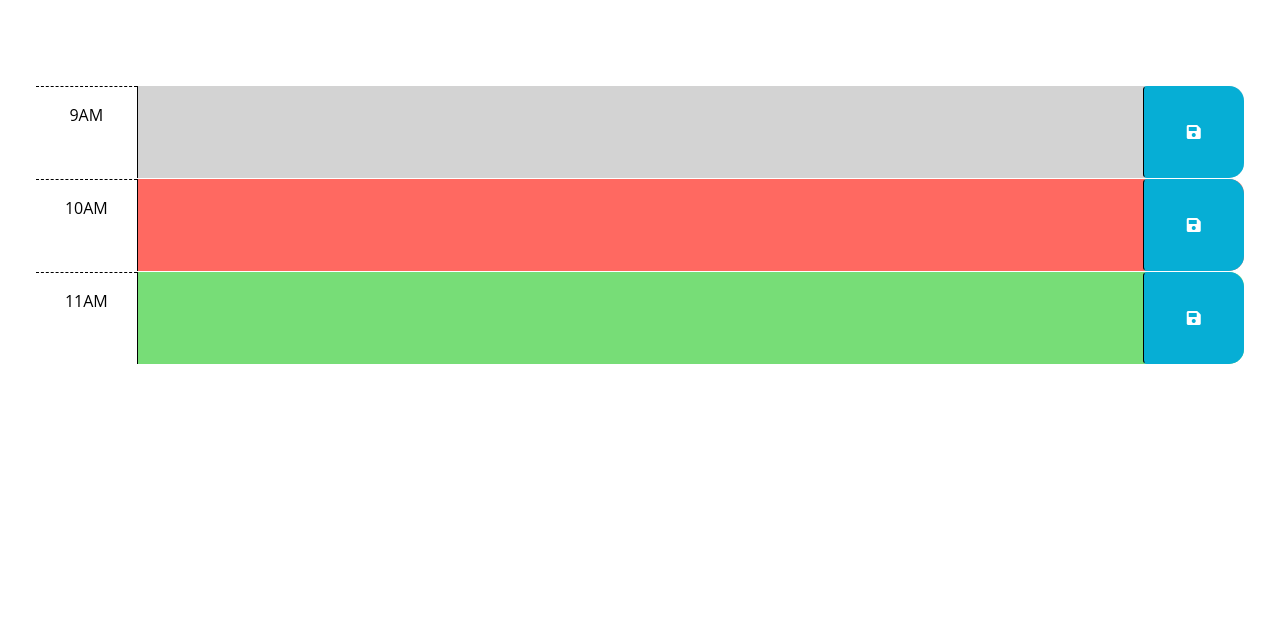
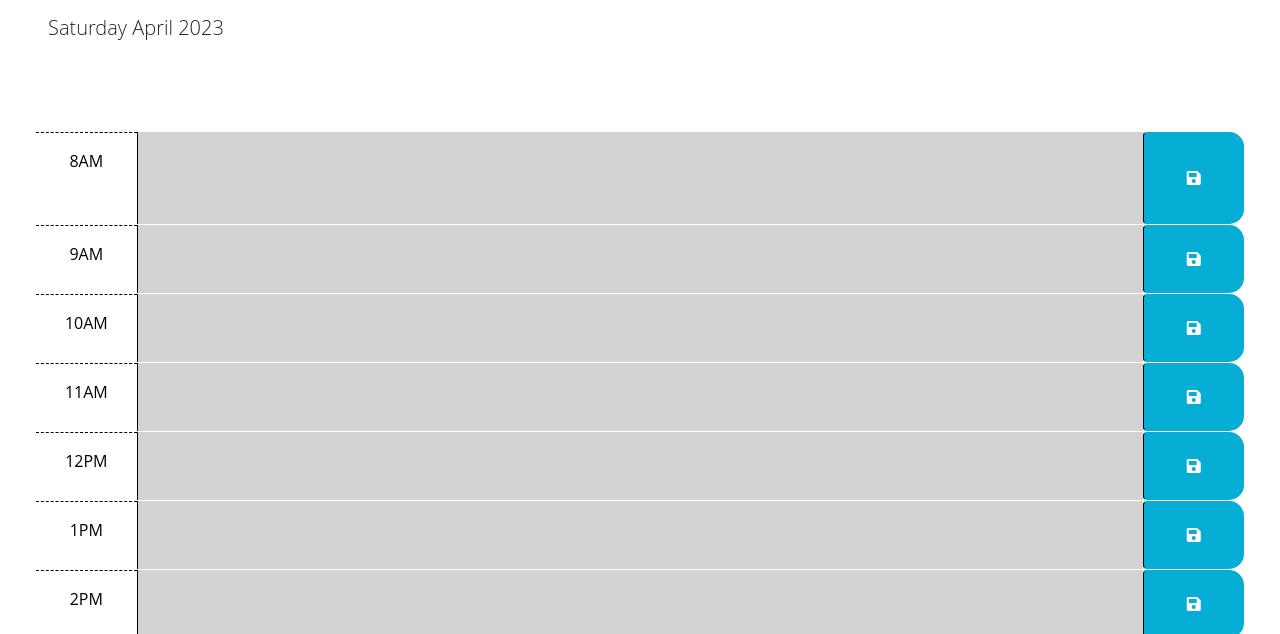
Before and after one commit to pjt3232/Work-Day-Scheduler, a plain HTML site: page index.html in a window 1280 px wide. Shown: the part 166-800 px from the top of the page. Drawn offline with nearby package versions, Linux system fonts and the light colour scheme; files that its build step writes are made by us from their sources.

Commit message:
JavaScript file done

```diff
--- a/assets/script.js
+++ b/assets/script.js
@@ -1,23 +1,55 @@
-// Wrap all code that interacts with the DOM in a call to jQuery to ensure that
-// the code isn't run until the browser has finished rendering all the elements
-// in the html.
-$(function () {
-    // TODO: Add a listener for click events on the save button. This code should
-    // use the id in the containing time-block as a key to save the user input in
-    // local storage. HINT: What does `this` reference in the click listener
-    // function? How can DOM traversal be used to get the "hour-x" id of the
-    // time-block containing the button that was clicked? How might the id be
-    // useful when saving the description in local storage?
-    //
-    // TODO: Add code to apply the past, present, or future class to each time
-    // block by comparing the id to the current hour. HINTS: How can the id
-    // attribute of each time-block be used to conditionally add or remove the
-    // past, present, and future classes? How can Day.js be used to get the
-    // current hour in 24-hour time?
-    //
-    // TODO: Add code to get any user input that was saved in localStorage and set
-    // the values of the corresponding textarea elements. HINT: How can the id
-    // attribute of each time-block be used to do this?
-    //
-    // TODO: Add code to display the current date in the header of the page.
-  });
+//.ready() is a jQuery function that waits for the HTML document to be fully loaded before running the JavaScript code inside the function
+$(document).ready(function () {
+    //grabs the current day for the main header
+    var currentDay = dayjs().format("dddd MMMM YYYY");
+    $("#currentDay").text(currentDay);
+
+    //sets the work hours and grabs the planner element
+    var workHours = ["9AM", "10AM", "11AM", "12PM", "1PM", "2PM", "3PM", "4PM", "5PM", "6PM", "7PM", "8PM"];
+    var planner = $(".container-fluid");
+
+    //for loop that creates the time block, time, and description for each work hour
+    for(var i = 0; i < workHours.length; i++) {
+        var timeBlockEl = $("<div>").addClass("row time-block");
+        var timeEl = $("<div>").addClass("col-2 col-md-1 hour text-center py-3").text(workHours[i]);
+        var descriptionEl = $("<textarea>").addClass("col-8 col-md-10 description");
+
+        //adds different colored class depending on the day.js().hour() function
+        //i + 8 because the work hours don't start until 8AM and go till the length of the workHours array
+        if(dayjs().hour() > i + 9) {
+            descriptionEl.addClass("past");
+        } else if (dayjs().hour() === i + 9) {
+            descriptionEl.addClass("present");
+        } else {
+            descriptionEl.addClass("future");
+        }
+
+        //creates a save button with a save button icon class
+        var saveBtn = $("<button>").addClass("saveBtn btn col-2 col-md-1").html("<i class='fas fa-save'></i>");
+        //retrieves the local storage of the item that's assigned to the particular time
+        var savedEvent = localStorage.getItem(workHours[i]);
+
+        //if there's information tied to the local storage of a particular time the description value will be that
+        if(savedEvent) {
+            descriptionEl.val(savedEvent);
+        }
+
+        //for each time in the workHours array there will be an appended time, description, and save button in the HTML
+        timeBlockEl.append(timeEl, descriptionEl, saveBtn);
+        planner.append(timeBlockEl);
+    }
+
+    //action to be done when you click the save button
+    $(".saveBtn").on("click", function() {
+        //grabs where the click took place and grabs that time block/parent element
+        var timeBlock = $(this).parent() ;
+        //this finds the resulting child element of the time block whose class is represented by ".description"
+        var descriptionEl = timeBlock.find(".description");
+        //assigns event to be the value of the descriptionEl
+        var event = descriptionEl.val();
+        //this finds the resulting child element of the time block whose class is represented by ".hour" and grabs its text
+        var time = timeBlock.find(".hour").text();
+        //sets the value of the local storage item to a key of time and then saves the event
+        localStorage.setItem(time, event);
+    });
+});
--- a/index.html
+++ b/index.html
@@ -20,7 +20,7 @@
       href="https://fonts.googleapis.com/css2?family=Fira+Sans:wght@400;700&display=swap"
       rel="stylesheet"
     />
-    <link rel="stylesheet" href="style.css" />
+    <link rel="stylesheet" href="./assets/style.css" />
     <title>Work Day Scheduler</title>
   </head>
 
@@ -31,49 +31,24 @@
       <p id="currentDay" class="lead"></p>
     </header>
     <div class="container-fluid px-5">
-      <!-- Use class for "past", "present", and "future" to apply styles to the
-        time-block divs accordingly. The javascript will need to do this by
-        adding/removing these classes on each div by comparing the hour in the
-        id to the current hour. The html provided below is meant to be an example
-        demonstrating how the css provided can be leveraged to create the
-        desired layout and colors. The html below should be removed or updated
-        in the finished product. Remember to delete this comment once the
-        code is implemented.
-        -->
 
-      <!-- Example of a past time block. The "past" class adds a gray background color. -->
-      <div id="hour-9" class="row time-block past">
-        <div class="col-2 col-md-1 hour text-center py-3">9AM</div>
+      <div class="row time-block past">
+        <div class="col-2 col-md-1 hour text-center py-3">8AM</div>
         <textarea class="col-8 col-md-10 description" rows="3"> </textarea>
         <button class="btn saveBtn col-2 col-md-1" aria-label="save">
           <i class="fas fa-save" aria-hidden="true"></i>
         </button>
       </div>
 
-      <!-- Example of a present time block. The "present" class adds a red background color. -->
-      <div id="hour-10" class="row time-block present">
-        <div class="col-2 col-md-1 hour text-center py-3">10AM</div>
-        <textarea class="col-8 col-md-10 description" rows="3"> </textarea>
-        <button class="btn saveBtn col-2 col-md-1" aria-label="save">
-          <i class="fas fa-save" aria-hidden="true"></i>
-        </button>
-      </div>
-
-      <!-- Example of a future time block. The "future" class adds a green background color. -->
-      <div id="hour-11" class="row time-block future">
-        <div class="col-2 col-md-1 hour text-center py-3">11AM</div>
-        <textarea class="col-8 col-md-10 description" rows="3"> </textarea>
-        <button class="btn saveBtn col-2 col-md-1" aria-label="save">
-          <i class="fas fa-save" aria-hidden="true"></i>
-        </button>
-      </div>
     </div>
 
     <script src="https://cdnjs.cloudflare.com/ajax/libs/jquery/3.2.1/jquery.min.js"></script>
-    <script src="https://cdn.jsdelivr.net/npm/dayjs@1.11.3/dayjs.min.js"
-    integrity="sha256-iu/zLUB+QgISXBLCW/mcDi/rnf4m4uEDO0wauy76x7U="
-    crossorigin="anonymous"></script>
+    <script
+      src="https://cdn.jsdelivr.net/npm/dayjs@1.11.3/dayjs.min.js"
+      integrity="sha256-iu/zLUB+QgISXBLCW/mcDi/rnf4m4uEDO0wauy76x7U="
+      crossorigin="anonymous"
+    ></script>
 
-    <script src="script.js"></script>
+    <script src="./assets/script.js"></script>
   </body>
 </html>
```
